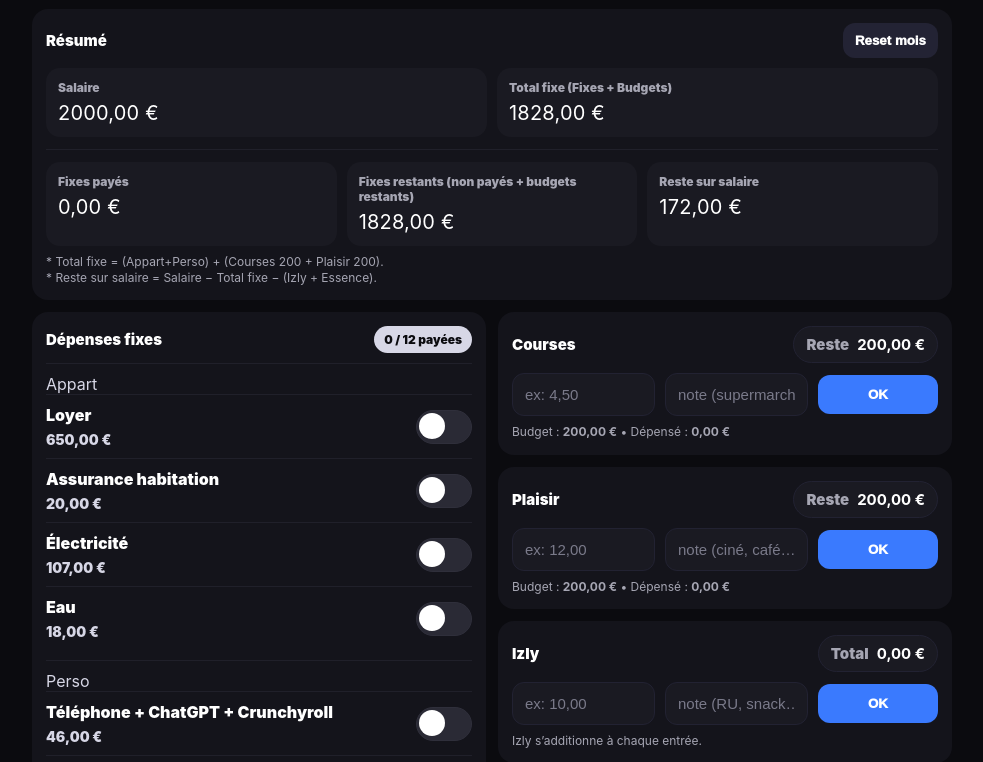
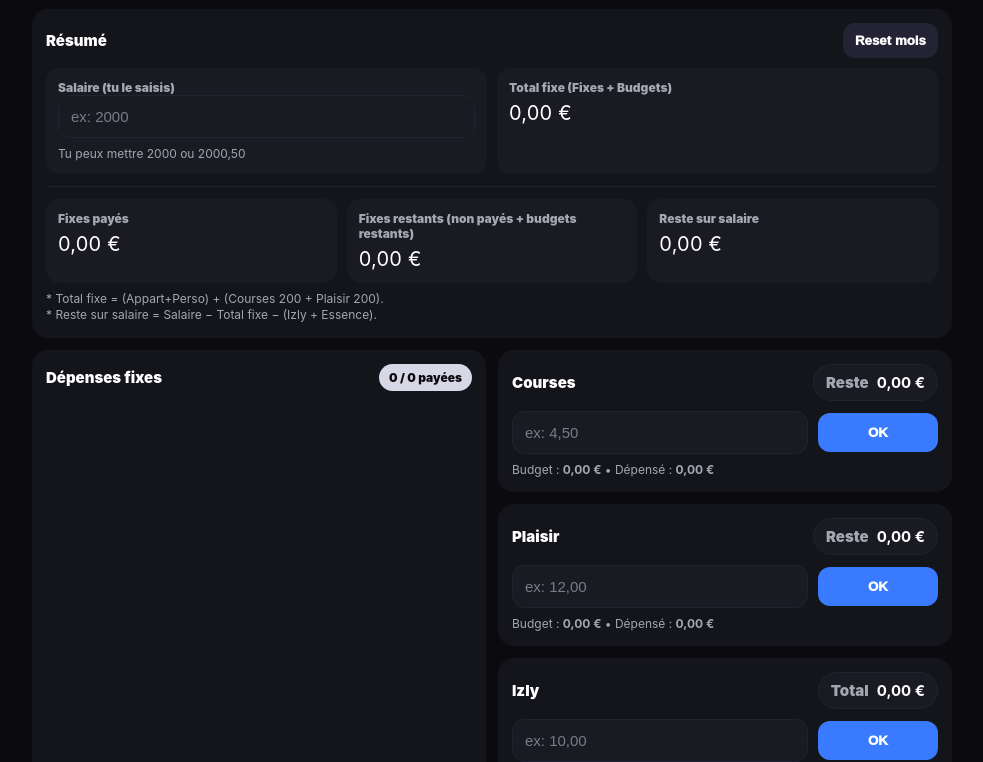
Before and after one commit to RobMenta/budgetcheck, a plain HTML site: page index.html in a window 1280 px wide. Shown: the part 71-833 px from the top of the page, without its empty margins (148-1131 px from the left). Drawn offline with Linux system fonts and the light colour scheme.

Commit message:
Update index.html

```diff
--- a/index.html
+++ b/index.html
@@ -8,7 +8,6 @@
 
   <meta name="apple-mobile-web-app-capable" content="yes">
   <meta name="apple-mobile-web-app-status-bar-style" content="black-translucent">
-
   <link rel="manifest" href="manifest.webmanifest" />
 
   <style>
@@ -44,7 +43,6 @@
     .kpiVal{ font-size:20px; font-weight:1100; margin-top:6px; letter-spacing:0.2px; }
 
     .divider{ height:1px; background:#20202a; margin:12px 0; }
-
     .note{ color:#a6a6b3; font-size:12px; margin-top:8px; line-height:1.35; }
 
     .groupTitle{
@@ -143,7 +141,7 @@
       <div class="btnMonth" id="nextMonth">▶</div>
     </div>
 
-    <!-- Résumé (plus lisible, “base” puis “restant” en dessous) -->
+    <!-- Résumé -->
     <div class="card">
       <div class="cardTitle">
         <span>Résumé</span>
@@ -153,8 +151,9 @@
       <!-- Base -->
       <div class="kpis">
         <div class="kpi">
-          <div class="kpiLab">Salaire</div>
-          <div class="kpiVal" id="kIncome">0,00 €</div>
+          <div class="kpiLab">Salaire (tu le saisis)</div>
+          <input id="incomeInput" inputmode="decimal" placeholder="ex: 2000" />
+          <div class="note">Tu peux mettre 2000 ou 2000,50</div>
         </div>
         <div class="kpi">
           <div class="kpiLab">Total fixe (Fixes + Budgets)</div>
@@ -206,7 +205,6 @@
 
           <div class="smallRow">
             <input id="coursesAmount" inputmode="decimal" placeholder="ex: 4,50" />
-            <input id="coursesNote" placeholder="note (supermarché, café…)" />
             <button class="primary w120" id="coursesAdd">OK</button>
           </div>
 
@@ -222,7 +220,6 @@
 
           <div class="smallRow">
             <input id="funAmount" inputmode="decimal" placeholder="ex: 12,00" />
-            <input id="funNote" placeholder="note (ciné, café…)" />
             <button class="primary w120" id="funAdd">OK</button>
           </div>
 
@@ -238,7 +235,6 @@
 
           <div class="smallRow">
             <input id="izlyAmount" inputmode="decimal" placeholder="ex: 10,00" />
-            <input id="izlyNote" placeholder="note (RU, snack…)" />
             <button class="primary w120" id="izlyAdd">OK</button>
           </div>
 
@@ -254,7 +250,6 @@
 
           <div class="smallRow">
             <input id="fuelAmount" inputmode="decimal" placeholder="ex: 25,00" />
-            <input id="fuelNote" placeholder="note (plein, station…)" />
             <button class="primary w120" id="fuelAdd">OK</button>
           </div>
 
```
